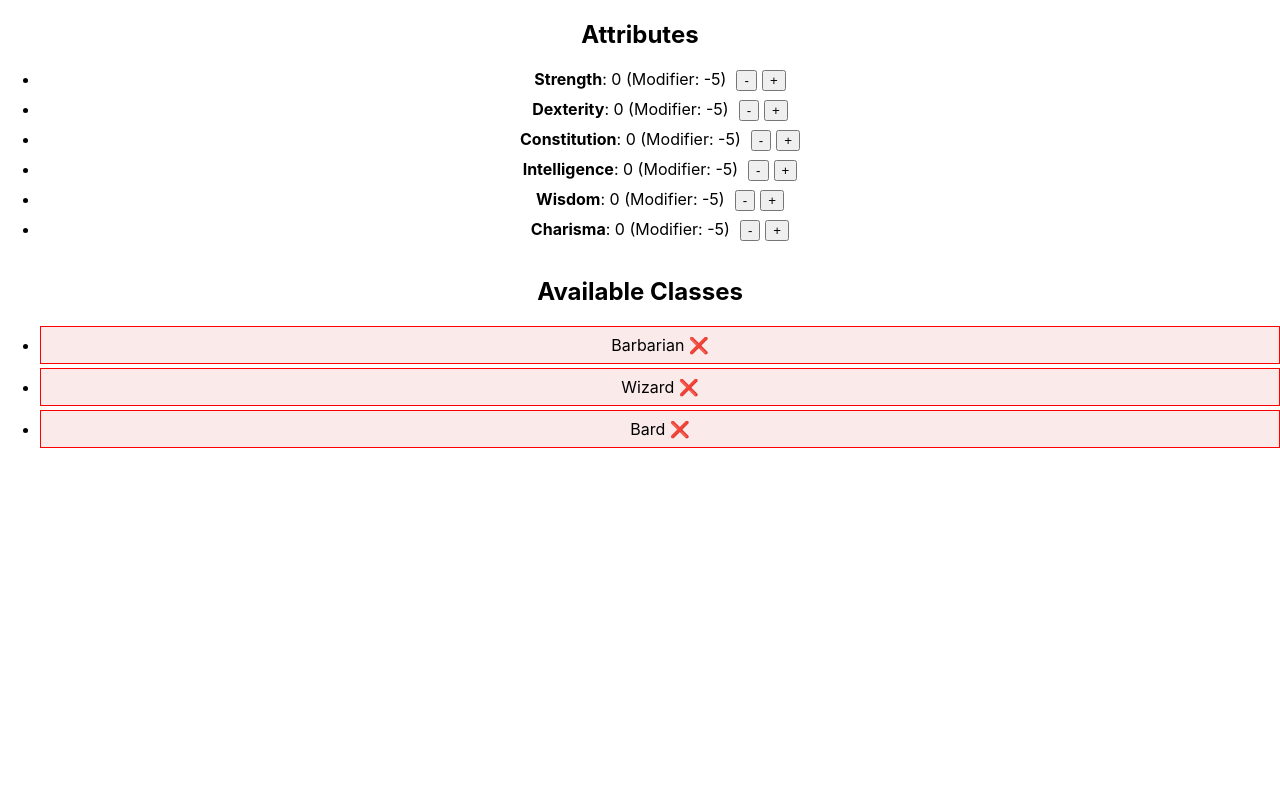
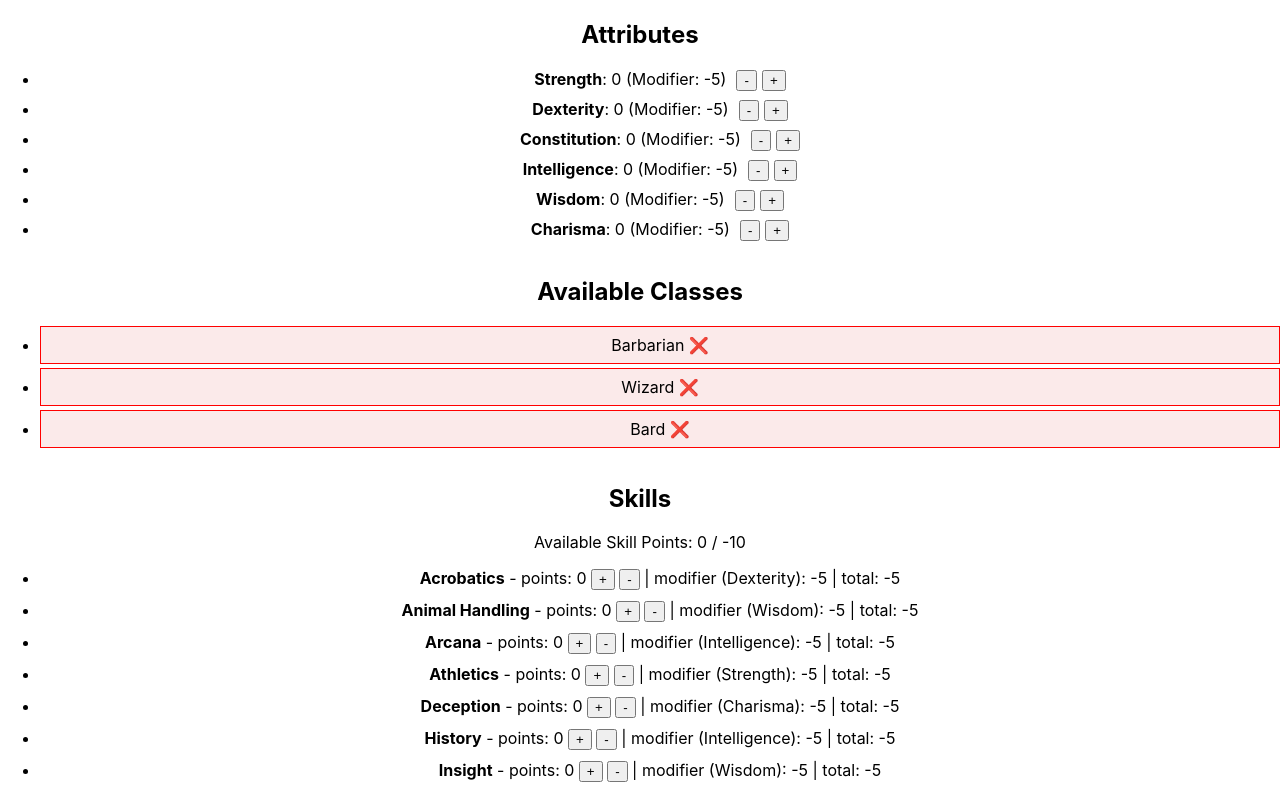
Before and after one commit to jdev422/recruiting-webapp-character, a React (Create React App) app: page / in a window 1280 px wide. Shown: the top 790 px of the page. Built offline with nearby package versions, Linux system fonts and the light colour scheme.

Commit message:
feat: complete step 5
- implement skills display with attribute-based modifiers

```diff
--- a/src/components/AttributeList/index.tsx
+++ b/src/components/AttributeList/index.tsx
@@ -1,7 +1,7 @@
 import React from "react";
 import { useCharacter } from "../../contexts/CharactorContext";
 import { ATTRIBUTE_LIST } from "../../consts";
-import { getAbilityModifier } from "../../utils/character/modifiers";
+import { calculateModifier } from "../../utils/character/modifiers";
 
 export const AttributeList = () => {
   const { attributes, incrementAttribute, decrementAttribute } = useCharacter();
@@ -12,7 +12,7 @@ export const AttributeList = () => {
       <ul>
         {ATTRIBUTE_LIST.map((attr) => {
           const score = attributes[attr];
-          const modifier = getAbilityModifier(score);
+          const modifier = calculateModifier(score);
           const sign = modifier >= 0 ? "+" : "";
 
           return (
--- /dev/null
+++ b/src/components/SkillsList/index.tsx
@@ -0,0 +1,39 @@
+import { useCharacter } from "../../contexts/CharactorContext";
+import { SKILL_LIST } from "../../consts";
+import { calculateModifier } from "../../utils/character/modifiers";
+
+export const SkillsList = () => {
+  const {
+    attributes,
+    skills,
+    incrementSkill,
+    decrementSkill,
+    getAvailableSkillPoints,
+    getUsedSkillPoints
+  } = useCharacter();
+
+  return (
+    <div>
+      <h2>Skills</h2>
+      <p>
+        Available Skill Points: {getUsedSkillPoints()} / {getAvailableSkillPoints()}
+      </p>
+      <ul>
+        {SKILL_LIST.map(({ name, attributeModifier }) => {
+          const modifier = calculateModifier(attributes[attributeModifier]);
+          const basePoints = skills[name];
+          const total = basePoints + modifier;
+
+          return (
+            <li key={name} style={{ marginBottom: "10px" }}>
+              <strong>{name}</strong> - points: {basePoints}{" "}
+              <button onClick={() => incrementSkill(name)}>+</button>{" "}
+              <button onClick={() => decrementSkill(name)}>-</button>{" "}
+              | modifier ({attributeModifier}): {modifier} | total: {total}
+            </li>
+          );
+        })}
+      </ul>
+    </div>
+  );
+};
--- a/src/contexts/CharactorContext.tsx
+++ b/src/contexts/CharactorContext.tsx
@@ -1,13 +1,23 @@
 import { createContext, useContext, useState, ReactNode } from "react";
-import { ATTRIBUTE_LIST } from "../consts";
+import { ATTRIBUTE_LIST, SKILL_LIST } from "../consts";
+import { calculateModifier } from "../utils/character/modifiers";
 
 export type Attribute = (typeof ATTRIBUTE_LIST)[number];
 export type Attributes = Record<Attribute, number>;
+
+export type Skill = (typeof SKILL_LIST)[number]["name"];
+export type SkillPoints = Record<Skill, number>;
 
 export interface CharacterContextType {
   attributes: Attributes;
   incrementAttribute: (attr: Attribute) => void;
   decrementAttribute: (attr: Attribute) => void;
+
+  skills: SkillPoints;
+  incrementSkill: (skill: Skill) => void;
+  decrementSkill: (skill: Skill) => void;
+  getAvailableSkillPoints: () => number;
+  getUsedSkillPoints: () => number;
 }
 
 const CharacterContext = createContext<CharacterContextType | undefined>(
@@ -19,6 +29,14 @@ export const CharacterProvider = ({ children }: { children: ReactNode }) => {
     const initial: Partial<Attributes> = {};
     ATTRIBUTE_LIST.forEach((attr) => (initial[attr] = 0));
     return initial as Attributes;
+  });
+
+  const [skills, setSkills] = useState<SkillPoints>(() => {
+    const initial: Partial<SkillPoints> = {};
+    SKILL_LIST.forEach((skill) => {
+      initial[skill.name] = 0;
+    });
+    return initial as SkillPoints;
   });
 
   const incrementAttribute = (attribute: Attribute) => {
@@ -35,9 +53,43 @@ export const CharacterProvider = ({ children }: { children: ReactNode }) => {
     }));
   };
 
+  const getAvailableSkillPoints = () => {
+    const intMod = calculateModifier(attributes["Intelligence"]);
+    return 10 + 4 * intMod;
+  };
+
+  const getUsedSkillPoints = () => {
+    return Object.values(skills).reduce((sum, val) => sum + val, 0);
+  };
+
+  const incrementSkill = (skill: Skill) => {
+    if (getUsedSkillPoints() < getAvailableSkillPoints()) {
+      setSkills((prev) => ({
+        ...prev,
+        [skill]: prev[skill] + 1,
+      }));
+    }
+  };
+
+  const decrementSkill = (skill: Skill) => {
+    setSkills((prev) => ({
+      ...prev,
+      [skill]: Math.max(0, prev[skill] - 1),
+    }));
+  };
+
   return (
     <CharacterContext.Provider
-      value={{ attributes, incrementAttribute, decrementAttribute }}
+      value={{
+        attributes,
+        incrementAttribute,
+        decrementAttribute,
+        skills,
+        incrementSkill,
+        decrementSkill,
+        getAvailableSkillPoints,
+        getUsedSkillPoints,
+      }}
     >
       {children}
     </CharacterContext.Provider>
--- a/src/pages/Home/index.tsx
+++ b/src/pages/Home/index.tsx
@@ -1,10 +1,12 @@
 import { AttributeList } from "../../components/AttributeList";
 import { ClassList } from "../../components/ClassList";
+import { SkillsList } from "../../components/SkillsList";
 import { CharacterProvider } from "../../contexts/CharactorContext";
 
 export const HomePage = () => (
   <CharacterProvider>
     <AttributeList />
     <ClassList />
+    <SkillsList />
   </CharacterProvider>
 );
--- a/src/utils/character/modifiers.ts
+++ b/src/utils/character/modifiers.ts
@@ -1,3 +1,7 @@
-export const getAbilityModifier = (score: number): number => {
-  return Math.floor((score - 10) / 2);
+/**
+ * Calculates the ability modifier for a given attribute score.
+ * Modifier = floor((score - 10) / 2)
+ */
+export const calculateModifier = (value: number): number => {
+  return Math.floor((value - 10) / 2);
 };
```
